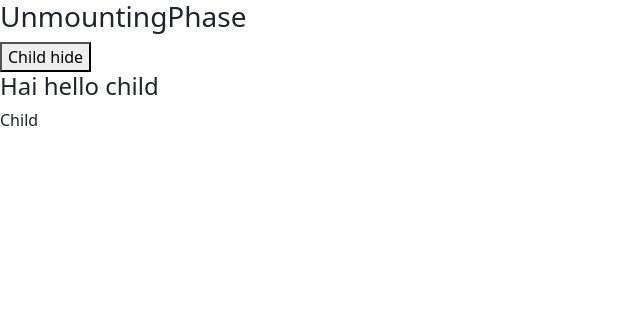
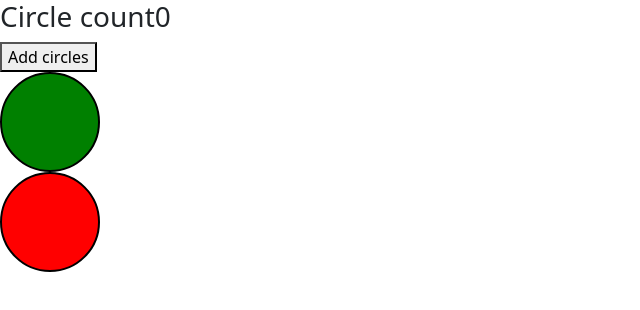
Before and after one commit to Jagadeeshsetti/ReactApp, a React (Create React App) app: page / in a window 1280 px wide. Shown: the top 310 px of the page, without its empty margins (0-640 px from the left). Built offline with nearby package versions, Linux system fonts and the light colour scheme.

Commit message:
add circles task

```diff
--- a/src/App.js
+++ b/src/App.js
@@ -8,6 +8,7 @@ import ListComponent from "./components/list/list.js";
 import YoutubeButton from "./components/youtubeButton/youtubeButton.js";
 import ProductListing from "./components/productListing/productListing.js";
 import UnmountingPhase from "./components/unmounting/parent.js";
+import CircleGenerator from "./components/circleGenerate/circle-generator.js";
 
 
 
@@ -34,9 +35,7 @@ function App(){
 
    return(
     <>
-  {/* <ProductListing  favcol={"green"}/> */}
-
-  <UnmountingPhase />
+<CircleGenerator />
     </>
    );
 }
--- /dev/null
+++ b/src/components/circleGenerate/circle-generator.js
@@ -0,0 +1,53 @@
+import { Component } from "react";
+import { Circles } from "react-loader-spinner";
+
+
+class CircleGenerator extends Component{
+
+    state={
+        circles:[0,1],
+        numberedCircles:0
+    }
+
+    addCircles = () =>{
+        this.setState({
+            circles:[...this.state.circles,false],
+        }, ()=>{
+            this.setState({
+            numberedCircles:this.state.circles.length,
+        });
+
+        });
+
+    };
+
+     circleClicked =(index)=>{
+        console.log("clicked", index, this.state.circles);
+
+    }
+    render(){
+        return(
+            <>
+            <h3>Circle count{this.state.numberedCircles }</h3>
+            <button onClick={this.addCircles}>Add circles</button>
+            {this.state.circles.map((eachCircle, index)=>{
+                    return(
+                        <div style={{border:"2px solid black",
+                            width:100,
+                             height:100,
+                             borderRadius:"50%",
+                             backgroundColor: eachCircle? "red" : "green",
+                              }}
+                              onClick={() => this.circleClicked(index)}>
+                              </div>
+                    )
+                })
+            }
+
+
+            </>
+        )
+    }
+}
+
+export default CircleGenerator;
```
